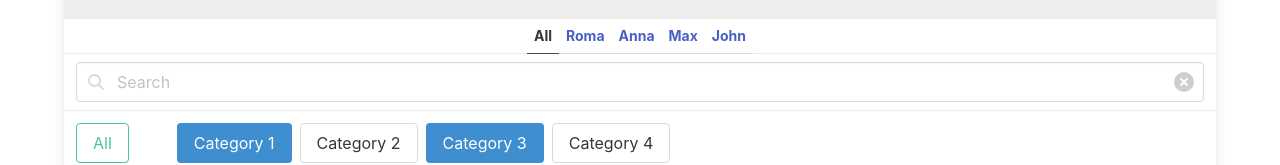
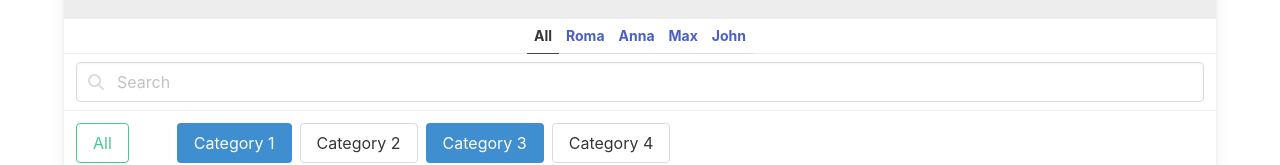
Before and after one commit to IRONH4MMER/react_product-categories, a React (Create React App) app: page / in a window 1280 px wide. Shown: the part 144-309 px from the top of the page. Built offline with nearby package versions, Linux system fonts and the light colour scheme.

Commit message:
third task

```diff
--- a/src/App.jsx
+++ b/src/App.jsx
@@ -98,6 +98,7 @@ export const App = () => {
                   type="text"
                   className="input"
                   placeholder="Search"
+                  value={query}
                   onChange={event => setQuery(event.target.value)}
                 />
 
@@ -107,11 +108,14 @@ export const App = () => {
 
                 <span className="icon is-right">
                   {/* eslint-disable-next-line jsx-a11y/control-has-associated-label */}
-                  <button
-                    data-cy="ClearButton"
-                    type="button"
-                    className="delete"
-                  />
+                  {query !== '' ? (
+                    <button
+                      data-cy="ClearButton"
+                      type="button"
+                      className="delete"
+                      onClick={event => setQuery('')}
+                    />
+                  ) : null}
                 </span>
               </p>
             </div>
```
